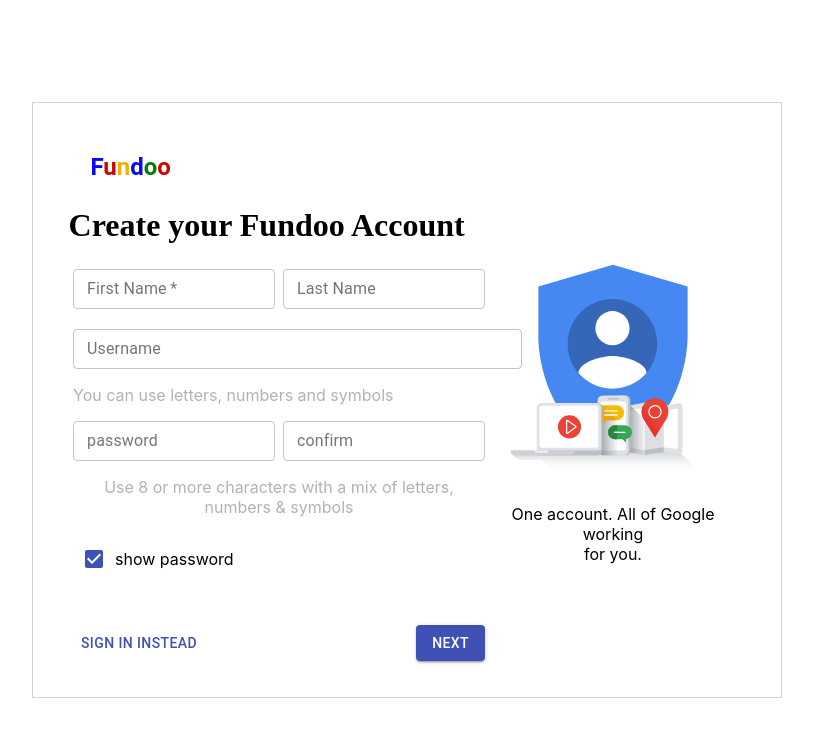
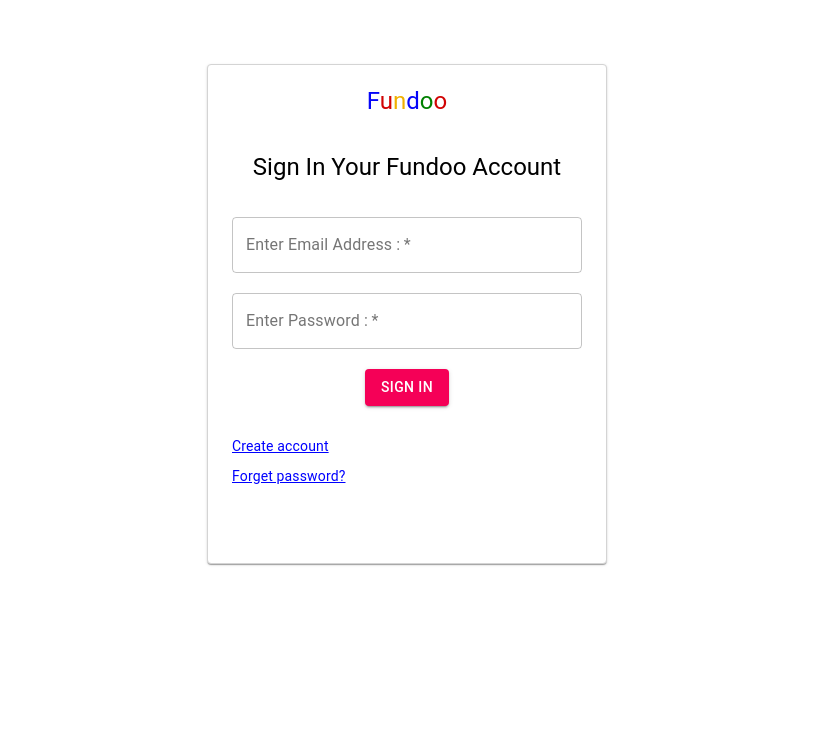
Before and after one commit to shubhamsathe123/Fundoo, a React (Create React App) app: page / in a window 1280 px wide. Shown: the top 736 px of the page, without its empty margins (233-1046 px from the left). Built offline with nearby package versions, Linux system fonts and the light colour scheme.

Commit message:
added login form with its validation part

```diff
--- a/src/App.js
+++ b/src/App.js
@@ -1,13 +1,13 @@
 import './App.css';
-import RegisterForm from './Components/RegistrationPage/register.jsx'
-// import LoginForm from './Components/LoginPage/login.jsx'
+// import RegisterForm from './Components/RegistrationPage/register.jsx'
+ import LoginForm from './Components/LoginPage/login.jsx'
 
 
 function App() {
   return (
     <div className="App">
-    <RegisterForm />
-    {/* <LoginForm />    */}
+    {/* <RegisterForm />   */}
+    <LoginForm />
     </div>
   );
 }
--- a/src/Components/LoginPage/login.css
+++ b/src/Components/LoginPage/login.css
@@ -0,0 +1,55 @@
+
+body {
+    text-decoration: none;
+}
+
+#form {
+    margin: auto;
+    margin-top: 5%;
+    height: 500px;
+    width: 400px;
+    border: 1px solid rgb(212, 212, 212);
+}
+
+.link {
+    justify-content: flex-end;
+}
+
+.fundooShift {
+    text-align: center;
+}
+
+.head {
+    height: 100px;
+    display: flex;
+    text-align: center;
+    justify-content: center;
+    align-items: center;
+    align-content: center;
+    align-self: center;
+}
+
+.extra-tool {
+    height: 50px;
+    justify-content: left;
+    color: blue;
+    margin-top: -50px;
+}
+
+.link {
+    justify-items: flex-start;
+    justify-content: left;
+    color: blue;
+    margin-top: -20px;
+    text-decoration: hotpink;
+}
+
+.wrapper-tool {
+    height: 100vh;
+    width: 100%;
+    display: flex;
+    flex-direction: column;
+    justify-content: center;
+    align-items: center;
+    background-color: white;
+}
--- a/src/Components/LoginPage/login.jsx
+++ b/src/Components/LoginPage/login.jsx
@@ -1,11 +1,201 @@
 import React  from 'react';
 import '../LoginPage/login.css'
+import Button from '@material-ui/core/Button';
+import CssBaseline from '@material-ui/core/CssBaseline';
+import TextField from '@material-ui/core/TextField';
+import Link from '@material-ui/core/Link';
+import Grid from '@material-ui/core/Grid';
+// import Box from '@material-ui/core/Box';
+import Typography from '@material-ui/core/Typography';
+import Container from '@material-ui/core/Container';
+import { Card } from '@material-ui/core';
+
+
 
 export default class LoginForm extends React.Component{
+  constructor(props) {
+    super(props);
+    this.state = {
+      email: "",
+      password: "",
+      emailError: "",
+      emailFlag: false,
+      passwordError: "",
+      passwordFlag: false,
 
+    };
+  }
+
+  change = (e) => {
+    this.setState({
+      [e.target.name]: e.target.value,
+    });
+  };
+
+  validate = () => {
+    let isError = false;
+    const errors = {
+      emailError: "",
+      emailFlag: false,
+      passwordError: "",
+      passwordFlag: false,
+    };
+
+    if (this.state.email.length == 0) {
+      errors.emailFlag = true;
+      isError = true;
+      errors.emailError = "Enter your Email ";
+    }
+    if (!/[a-zA-Z0-9._]+[@]{1}[a-zA-Z120-9]*[.]{1}[a-zA-Z]*$/.test(this.state.email)) {
+      errors.emailFlag = true;
+      isError = true;
+      errors.emailError = "Please Enter Correct Email";
+    }
+    if (this.state.password.length == 0) {
+      errors.passwordFlag = true;
+      isError = true;
+      errors.passwordError = "Enter Password";
+    }
+
+    this.setState({
+      ...errors,
+    });
+
+    return isError;
+  };
+
+
+
+
+  onSubmit = (event) => {
+    event.preventDefault();
+    const err = this.validate();
+    if (!err) {
+      this.setState({
+        email: "",
+        emailFlag: false,
+        emailError: "",
+        password: "",
+        passwordFlag: false,
+        passwordError: "",
+      });
+
+      let loginData = {
+
+        email: this.state.email,
+        password: this.state.password,
+
+      };
+
+      console.log(loginData)
+
+    }
+  };
   render(){
       return(
-          <h1>Hello</h1>
+        <div className="wrapper-tool">
+        <Card id='form'>
+          <Container component="main" maxWidth="xs">
+            <CssBaseline />
+            <div className="paper">
+              <br>
+              </br>
+              <Typography component="h1" variant="h5" className="fundooShift">
+              <span style={{ color: "#0606f8"}}>F</span>
+              <span style={{ color: "#d10303" }}>u</span>
+              <span style={{ color: "#f0b000" }}>n</span>
+              <span style={{ color: "#0606f8" }}>d</span>
+              <span style={{ color: "green" }}>o</span>
+              <span style={{ color: "#d10303" }}>o</span>
+              </Typography>
+              <Typography component="h1" variant="h5" className="head">
+              <span style={{ color:"black"}}>Sign In Your Fundoo Account</span>
+              </Typography>
+              <form className="form">
+                <Grid>
+
+                  <Grid>
+                    <TextField
+                      variant="outlined"
+                      required
+                      fullWidth
+                      id="email"
+                      label="Enter Email Address :"
+                      name="email"
+                      autoComplete="email"
+                      value={this.state.email}
+                      helperText={this.state.emailError}
+                      error={this.state.emailFlag}
+                      onChange={(e) => this.change(e)}
+
+                    />
+                  </Grid>
+                  <br>
+                  </br>
+                  <Grid>
+                    <TextField
+                      variant="outlined"
+                      required
+                      fullWidth
+                      id="password"
+                      label="Enter Password :"
+                      name="password"
+                      autoComplete="current-password"
+                      value={this.state.password}
+                      onChange={(e) => this.change(e)}
+                      error={this.state.passwordFlag}
+                      helperText={this.state.passwordError}
+                      />
+                  </Grid>
+                </Grid >
+                <br>
+                </br>
+                <Grid>
+                  <Grid>
+                    <Button className="signin"
+                      type="submit"
+                      variant="contained"
+                      color="secondary"
+                      background-color="royalblue"
+                      onClick={this.onSubmit}
+                      >
+                      Sign In
+                    </Button>
+                  </Grid>
+                </Grid>
+                <br>
+                </br>
+                <br>
+                </br>
+                <br>
+                </br>
+                <br>
+                </br>
+                <Grid className="extra-tool"  >
+                  <Grid container justify="flex-start">
+
+                    <Grid item >
+
+                      <Link  color="textPrimary" >
+                         <font color="blue"><u>Create account</u></font>
+                      </Link>
+
+
+                    </Grid >
+                  </Grid>
+                </Grid>
+                <Grid container justify="flex-end" justify style={{ marginTop: 8, marginBottom: 10 }} className="link" style={{ padding: -1 }}>
+                  <Link  color="textPrimary" >
+                      <font color="blue"><u>Forget password?</u></font>
+                  </Link>
+                </Grid>
+
+
+              </form>
+            </div>
+          </Container>
+        </Card >
+      </div>
       );
   }
 
--- a/src/Components/RegistrationPage/register.css
+++ b/src/Components/RegistrationPage/register.css
@@ -5,15 +5,10 @@
 
 .left-container{
     display: flex;
-    /* padding: 50px; */
     justify-content: center;
     width: 500px;
-    /* margin:auto;
-    margin-top: 50px; */
     flex-direction: column;
     align-items: center;
-    /* border: 1px solid rgb(212, 212, 212);   */
-    /* float: left;    */
 }
 .parent{
      display: flex;
@@ -32,7 +27,7 @@
     display: flex;
 }
 .title{
-   margin-left: -72%;
+   margin-left: -77%;
 }
 
 
@@ -78,12 +73,6 @@
     text-align: center;
     justify-content: center;
      align-items: flex-start;
-     /* padding-right: 120px */
-    /* padding-top: 170px; */
-    /* float: right; */
-    /* position: fixed;
-    right:400px;
-    top: 180px; */
 }
 .main{
      border: 1px solid rgb(212, 212, 212);
@@ -91,8 +80,6 @@
      justify-content: center;
      align-items: center;
      width: 668px;
-    /* padding-left: 1px;
-    margin: auto; */
     padding: 48px 40px 36px 40px;
 }
 .App{
@@ -103,3 +90,35 @@
     text-align: center;
     min-height: 100vh;
 }
+
+
+@media only screen and (max-width:530px) {
+    .main{
+        border: 0;
+        margin: none;
+        margin-top: 0;
+        padding: 0;
+        width: 100%;
+        border-radius: 10px;
+        display: flex;
+        justify-content: space-between;
+    }
+    .left-container {
+        margin: auto;
+    }
+    .right-container {
+        display: none;
+    }
+    .parent,
+    .emp {
+        flex-direction: column;
+    }
+    .name{
+        padding-inline-end: 8px;
+    }
+    .email{
+        width: 50%;
+       padding-left: 40px;
+    }
+
+}
--- a/src/Components/RegistrationPage/register.jsx
+++ b/src/Components/RegistrationPage/register.jsx
@@ -34,8 +34,6 @@
         Rpassword: false,
         showPassword : false,
       },
-      enable: true,
-      // service: "advance",
       errors: {
         firstName: "",
         lastName: "",
@@ -159,15 +157,34 @@
 
   };
 
-handleSubmit2 =(event) =>{
-  event.preventDefault();
-  if ((this.state.firstName.length === 0) && (this.state.lastName.length === 0) && (this.state.email.length === 0) &&
-  (this.state.password.length === 0) && (this.state.Rpassword.length === 0)){
-    alert("please enter all the fields")
-  }
-}
+   handleSubmit = () => {
 
+         if (
+           this.state.email === "" &&
+           this.state.password === "" &&
+           this.state.firstName === "" &&
+           this.state.lastName === "" &&
+           this.state.Rpassword === ""
+         ) {
+           this.setState({
+             errorValid: {
+               email: true,
+               password: true,
+               firstName: true,
+               lastName: true,
+               Rpassword: true
+             },
+             errors: {
+               email: "email field shoul not be empty",
+               password: "password field should not be empty",
+               firstName: "firstname field should not be empty",
+               lastName: "lastname field should not be empty",
+               Rpassword: "password field should not be empty"
+             },
+           });
+         }
 
+        }
 render() {
     return (
       <div className="main" >
@@ -270,7 +287,7 @@
               <Button className="button1"
               variant="contained"
               color="primary"
-              onClick={this.handleSubmit2}
+              onClick={this.handleSubmit}
               >  Next </Button>
               <Button className="button2" color="primary">Sign in instead</Button>
         </div>
```
Also changed, not shown: 1 other file (tests, documents, lock files or other folders).
